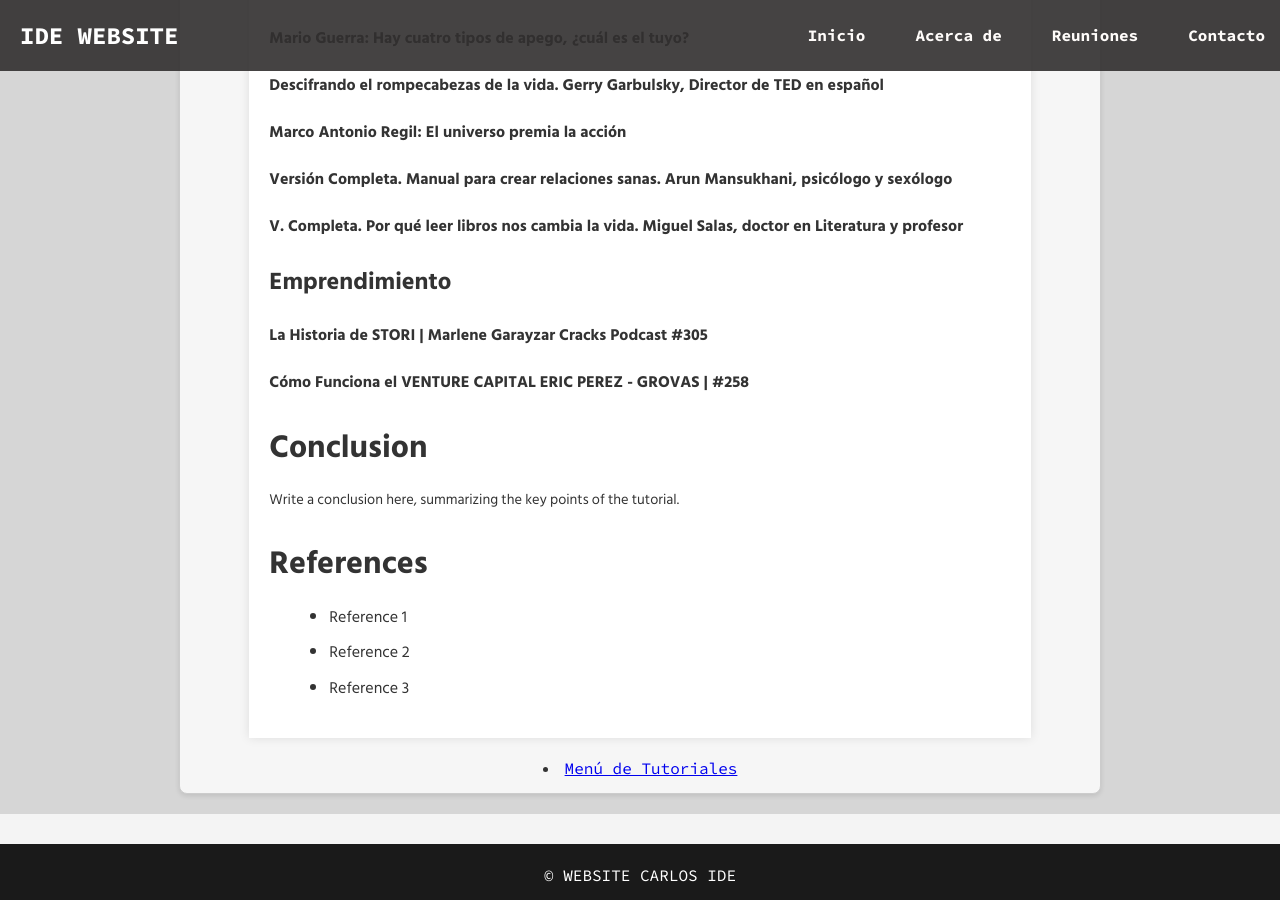
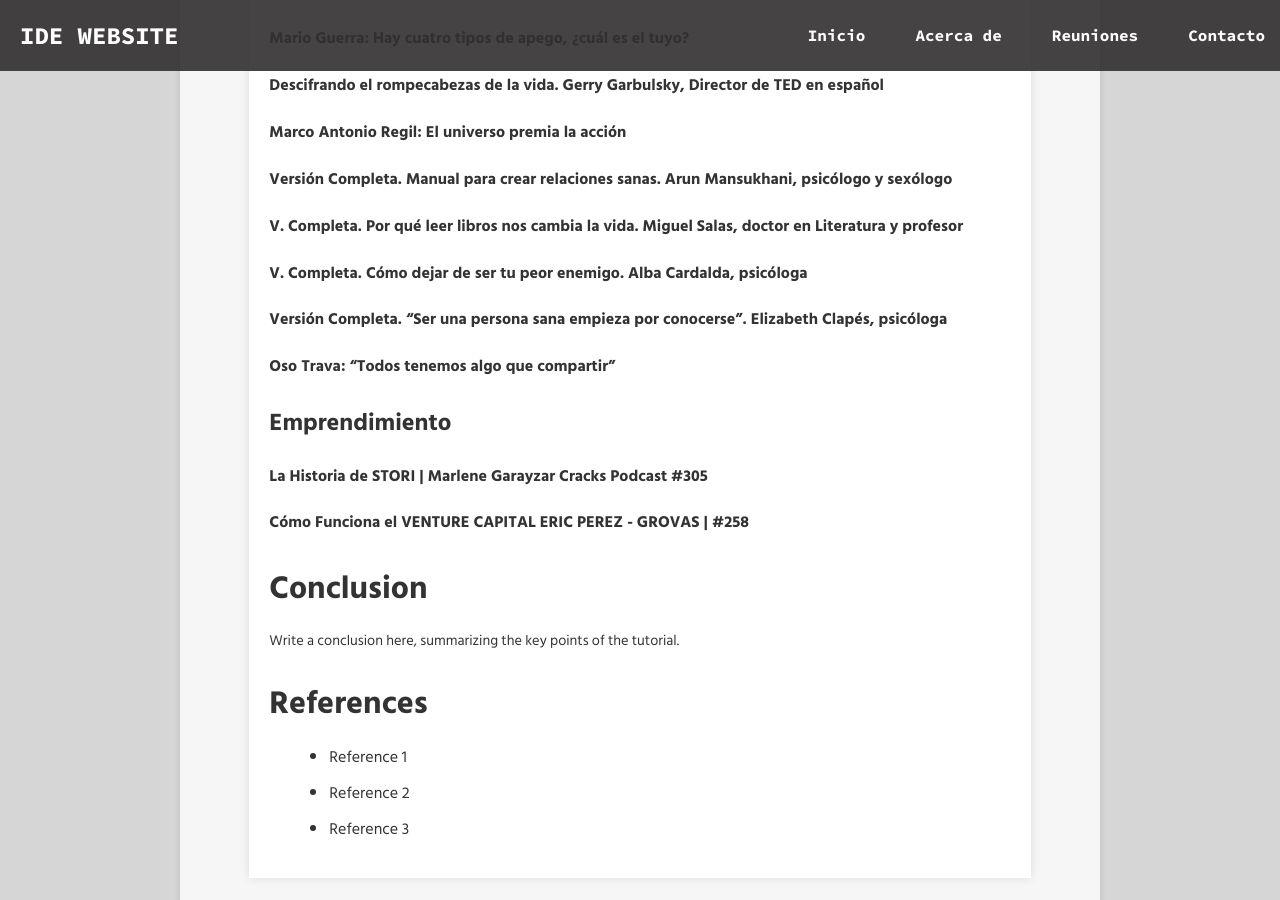
Before and after one commit to carloslme/carloslme.github.io, a Jekyll site: the page built from tutorials/podcasts.md, in a window 1280 px wide and 900 px high, scrolled down 987 px. Built offline with Jekyll 4.4.1, drawn with Linux system fonts in a browser that asks for light colours.

Commit message:
docs: add new podcasts

```diff
--- a/tutorials/podcasts.md
+++ b/tutorials/podcasts.md
@@ -44,6 +44,12 @@
 
 #### V. Completa. Por qué leer libros nos cambia la vida. Miguel Salas, doctor en Literatura y profesor
 
+#### V. Completa. Cómo dejar de ser tu peor enemigo. Alba Cardalda, psicóloga
+
+#### Versión Completa. "Ser una persona sana empieza por conocerse". Elizabeth Clapés, psicóloga
+
+#### Oso Trava: "Todos tenemos algo que compartir"
+
 ### Emprendimiento
 
 #### La Historia de STORI | Marlene Garayzar Cracks Podcast #305
```
